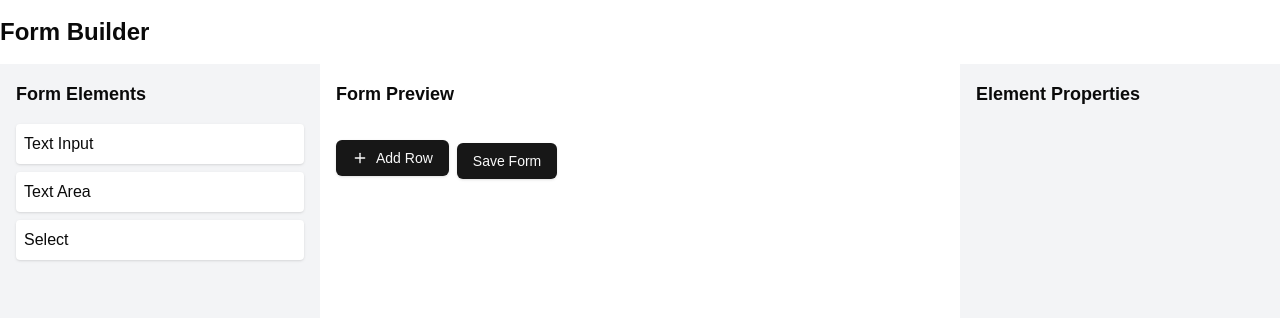
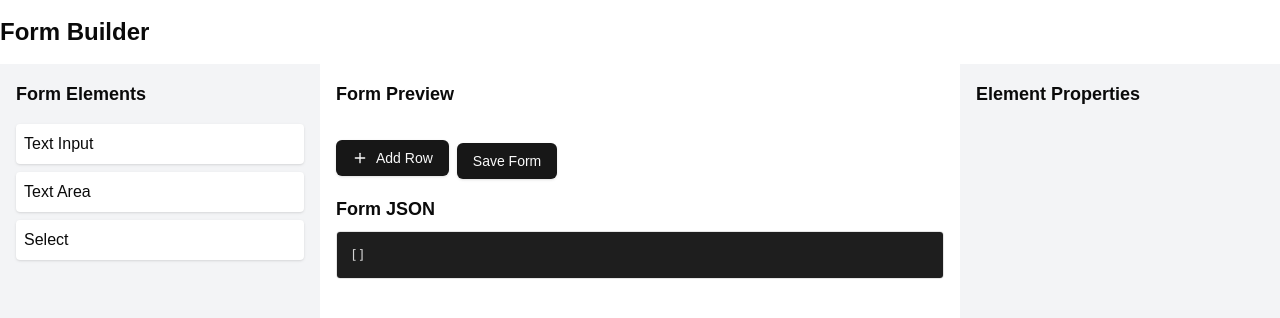
Before and after one commit to Kallox/DSpace-Form-Builder, a Next.js app: page / in a window 1280 px wide. Both pictures are taken after a click on the button "Save Form". Shown: the top 318 px of the page. Built offline with nearby package versions, Linux system fonts and the light colour scheme.

Commit message:
Feat[CodeZone]: Save form button display generated JSON code

```diff
--- a/package.json
+++ b/package.json
@@ -21,6 +21,7 @@
     "react": "^18",
     "react-beautiful-dnd": "^13.1.1",
     "react-dom": "^18",
+    "react-syntax-highlighter": "^15.5.0",
     "tailwind-merge": "^2.5.2",
     "tailwindcss-animate": "^1.0.7"
   },
--- /dev/null
+++ b/src/app/components/CodeZone.tsx
@@ -0,0 +1,22 @@
+import React from 'react'
+import { Prism as SyntaxHighlighter } from 'react-syntax-highlighter'
+import { vscDarkPlus } from 'react-syntax-highlighter/dist/esm/styles/prism'
+
+interface JSONViewerProps {
+  data: any;
+}
+
+export function CodeZone({ data }: JSONViewerProps) {
+  const jsonString = JSON.stringify(data, null, 2)
+
+  return (
+    <div className="mt-4">
+      <h2 className="text-lg font-bold mb-2">Form JSON</h2>
+      <div className="border rounded overflow-hidden">
+        <SyntaxHighlighter language="json" style={vscDarkPlus} customStyle={{margin: 0}}>
+          {jsonString}
+        </SyntaxHighlighter>
+      </div>
+    </div>
+  )
+}
--- a/src/app/components/FormBuilder.tsx
+++ b/src/app/components/FormBuilder.tsx
@@ -8,6 +8,7 @@ import { Label } from "@/components/ui/label"
 import { Textarea } from "@/components/ui/textarea"
 import { Checkbox } from "@/components/ui/checkbox"
 import { PlusIcon } from 'lucide-react'
+import { CodeZone } from "./CodeZone"
 
 const initialFormElements = [
   { id: 'input', type: 'input', label: 'Text Input' },
@@ -37,6 +38,7 @@ interface FormRow {
 export default function RowBasedFormBuilder() {
   const [form, setForm] = useState<FormRow[]>([])
   const [selectedElement, setSelectedElement] = useState<FormElement | null>(null)
+  const [savedForm, setSavedForm] = useState<FormRow[] | null>(null)
 
   const onDragEnd = (result) => {
     if (!result.destination) return
@@ -127,6 +129,10 @@ export default function RowBasedFormBuilder() {
     setForm([...form, { id: `row-${Date.now()}`, elements: [] }])
   }
 
+  const handleSaveForm = () => {
+    setSavedForm([...form])
+  }
+
   return (
     <div>
       <DragDropContext onDragEnd={onDragEnd}>
@@ -188,7 +194,8 @@ export default function RowBasedFormBuilder() {
             <Button className="mt-4 mr-2" onClick={addNewRow}>
               <PlusIcon className="mr-2 h-4 w-4" /> Add Row
             </Button>
-            <Button className="mt-4" onClick={() => console.log(form)}>Save Form</Button>
+            <Button className="mt-4" onClick={handleSaveForm}>Save Form</Button>
+            {savedForm && <CodeZone data={savedForm} />}
           </div>
           <div className="w-1/4 bg-gray-100 p-4">
             <h2 className="text-lg font-bold mb-4">Element Properties</h2>
```
